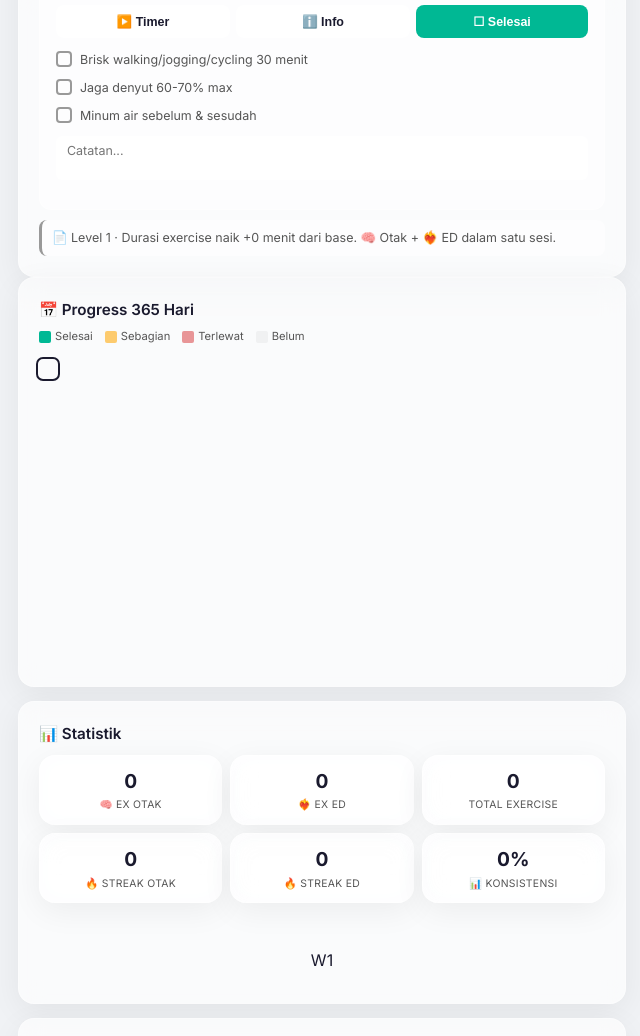
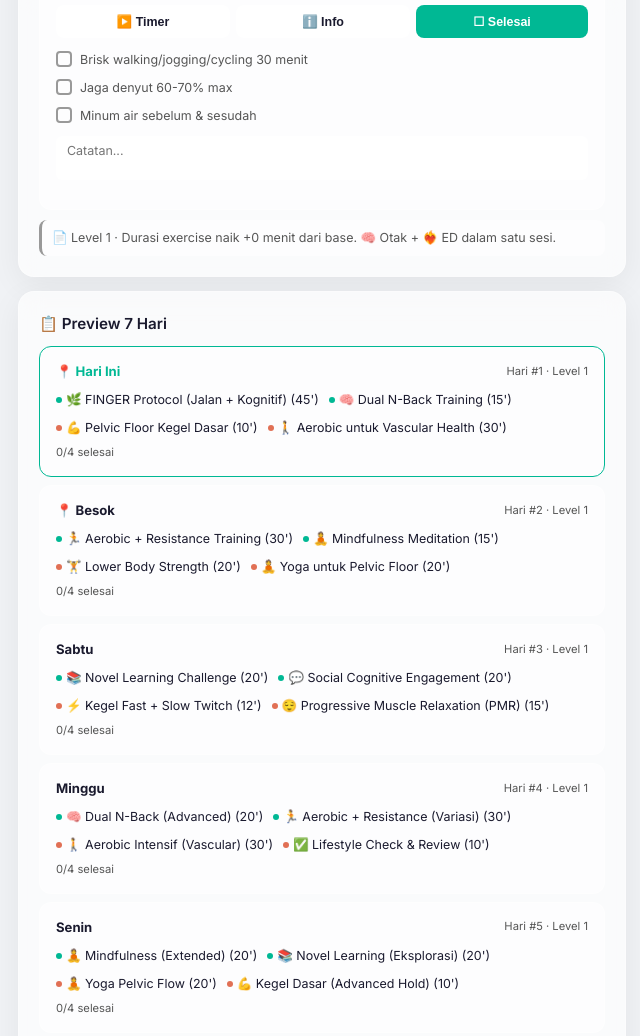
Before and after one commit to sayedpurawinata-wq/NeuroFit365, a plain HTML site: page index.html in a window 1280 px wide. Shown: the part 1307-2343 px from the top of the page, without its empty margins (318-958 px from the left). Drawn offline with Linux system fonts and the light colour scheme.

Commit message:
Update index.html for PWA

```diff
--- a/index.html
+++ b/index.html
@@ -4,6 +4,11 @@
 <meta charset="UTF-8">
 <meta name="viewport" content="width=device-width, initial-scale=1.0">
 <title>NeuroFit 365 — Latihan Otak & Neuroplastisitas</title>
+<meta name="apple-mobile-web-app-capable" content="yes">
+<meta name="apple-mobile-web-app-status-bar-style" content="default">
+<meta name="apple-mobile-web-app-title" content="NeuroFit 365">
+<meta name="theme-color" content="#00b894">
+<link rel="manifest" href="manifest.json">
 <link href="https://fonts.googleapis.com/css2?family=Inter:wght@300;400;500;600;700;800&display=swap" rel="stylesheet">
 <style>
 :root {
@@ -102,6 +107,21 @@ button{touch-action:manipulation;cursor:pointer}
 .sub-card .steps li.done{opacity:.5;text-decoration:line-through}
 .sub-card .ex-note{width:100%;padding:6px 10px;border-radius:6px;border:1px solid var(--glass-border);background:var(--card-bg);color:var(--text);font-size:0.78em;resize:none;min-height:36px;margin:6px 0;font-family:inherit}
 .sub-card .ex-note:focus{outline:none;border-color:var(--accent-brain)}
+.week-preview{margin-top:14px}
+.wp-card{padding:14px 16px;margin-bottom:8px;background:var(--input-bg);border-radius:12px;border:1px solid var(--glass-border);transition:all .2s}
+.wp-card.today{border-color:var(--accent-brain);border-width:1.5px}
+.wp-card.done-wp{opacity:.6}
+.wp-header{display:flex;justify-content:space-between;align-items:center;margin-bottom:6px}
+.wp-label{font-size:0.82em;font-weight:700}
+.wp-label.today-label{color:var(--accent-brain)}
+.wp-meta{font-size:0.7em;color:var(--text2)}
+.wp-ex-list{display:flex;flex-wrap:wrap;gap:4px 10px;margin:4px 0}
+.wp-ex-item{font-size:0.78em;display:flex;align-items:center;gap:4px;padding:2px 0}
+.wp-dot{display:inline-block;width:6px;height:6px;border-radius:50%;flex-shrink:0}
+.wp-dot.brain{background:var(--accent-brain)}
+.wp-dot.ed{background:var(--accent-ed)}
+.wp-progress{font-size:0.7em;color:var(--text2);margin-top:4px}
+
 .timer-label{font-size:0.75em;color:var(--text2);margin:4px 0 2px;display:flex;align-items:center;gap:6px}
 .timer-label.active{color:var(--accent-brain);font-weight:600}
 
@@ -782,6 +802,10 @@ function render(){
 
   html += `<div class="ref" style="font-size:0.78em;color:var(--text2);margin-top:10px;padding:8px 10px;background:var(--input-bg);border-radius:8px;border-left:3px solid var(--text3)">📄 Level ${level} · Durasi exercise naik +${(level-1)*5} menit dari base. 🧠 Otak + ❤️‍🔥 ED dalam satu sesi.</div>`;
   html += `</div>`;
+
+  // Week preview
+  html += renderWeekPreview();
+
   document.getElementById('todaySection').innerHTML = html;
 
   if (!state.timerRunning){
@@ -794,6 +818,36 @@ function render(){
   renderStats();
   renderJournal();
   updateNav();
+}
+
+function renderWeekPreview(){
+  const today = dayIndex();
+  let html = `<div class="week-preview glass-card"><h2 style="font-size:.95em;font-weight:600;margin-bottom:10px">📋 Preview 7 Hari</h2>`;
+  for (let off = 0; off < 7; off++){
+    const day = today + off;
+    const weekday = DAYS[new Date(Date.now() + off * 86400000).getDay()];
+    const level = getLevel(day);
+    const exercises = getCombinedExercises(day);
+    const bKey = getDayKey('brain', day), eKey = getDayKey('ed', day);
+    const bD = state.brain[bKey]||{}, eD = state.ed[eKey]||{};
+    let done = 0;
+    exercises.forEach(ex => { if ((ex.module==='brain'?bD[ex.id]:eD[ex.id])?.completed) done++; });
+    const isToday = off === 0;
+    const total = exercises.length;
+    const label = isToday ? '📍 Hari Ini' : off === 1 ? '📍 Besok' : weekday;
+    const cls = `wp-card${isToday?' today':''}${done===total&&total>0?' done-wp':''}`;
+    html += `<div class="${cls}">
+      <div class="wp-header"><span class="wp-label${isToday?' today-label':''}">${label}</span><span class="wp-meta">Hari #${day+1} · Level ${level}</span></div>
+      <div class="wp-ex-list">`;
+    exercises.forEach(ex => {
+      const exD = ex.module==='brain'?bD[ex.id]:eD[ex.id];
+      const mark = exD?.completed ? '✅' : '';
+      html += `<span class="wp-ex-item"><span class="wp-dot ${ex.module}"></span>${mark}${ex.emoji} ${ex.name} (${scaleDur(ex.dur,level)}')</span>`;
+    });
+    html += `</div><div class="wp-progress">${done}/${total} selesai</div></div>`;
+  }
+  html += '</div>';
+  return html;
 }
 
 function saveNote(exIdx, val){
@@ -1212,7 +1266,16 @@ function init(){
   showToast('🧠 NeuroFit 365 siap! Semangat latihan!');
 }
 
-document.addEventListener('DOMContentLoaded', init);
+  document.addEventListener('DOMContentLoaded', init);
+
+  // Register service worker for PWA
+  if ('serviceWorker' in navigator) {
+    window.addEventListener('load', () => {
+      navigator.serviceWorker.register('sw.js').then(r => {
+        console.log('SW registered');
+      }).catch(() => {});
+    });
+  }
 </script>
 </body>
 </html>
```
